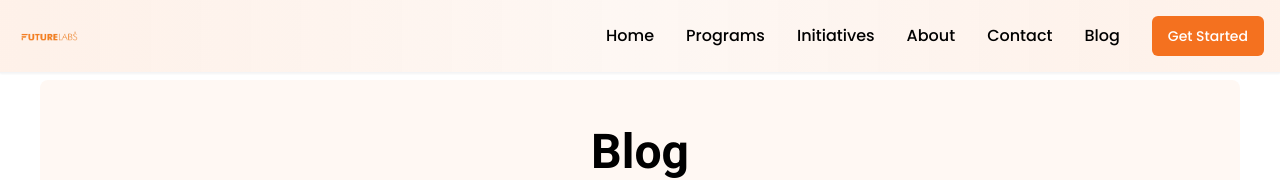
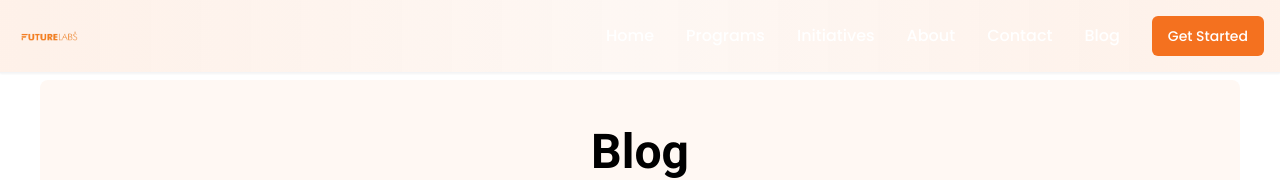
Before and after one commit to FutureLabss/futurelabs-africa-rise, a React (Vite) app: page /blog in a window 1280 px wide. Shown: the top 180 px of the page. Built offline with nearby package versions, Linux system fonts and the light colour scheme.

Commit message:
Set menu text to white

```diff
--- a/src/components/Navbar.tsx
+++ b/src/components/Navbar.tsx
@@ -24,22 +24,22 @@ const Navbar = () => {
 
         {/* Desktop Navigation */}
         <div className="hidden md:flex items-center space-x-8">
-          <Link to="/" className="text-foreground hover:text-primary transition-colors font-medium">
+          <Link to="/" className="text-white hover:text-white/80 transition-colors font-medium">
             Home
           </Link>
-          <Link to="/programs" className="text-foreground hover:text-primary transition-colors font-medium">
+          <Link to="/programs" className="text-white hover:text-white/80 transition-colors font-medium">
             Programs
           </Link>
-          <Link to="/initiatives" className="text-foreground hover:text-primary transition-colors font-medium">
+          <Link to="/initiatives" className="text-white hover:text-white/80 transition-colors font-medium">
             Initiatives
           </Link>
-          <Link to="/about" className="text-foreground hover:text-primary transition-colors font-medium">
+          <Link to="/about" className="text-white hover:text-white/80 transition-colors font-medium">
             About
           </Link>
-          <Link to="/contact" className="text-foreground hover:text-primary transition-colors font-medium">
+          <Link to="/contact" className="text-white hover:text-white/80 transition-colors font-medium">
             Contact
           </Link>
-          <Link to="/blog" className="text-foreground hover:text-primary transition-colors font-medium">
+          <Link to="/blog" className="text-white hover:text-white/80 transition-colors font-medium">
             Blog
           </Link>
           <Button asChild variant="default" className="font-medium">
@@ -51,7 +51,7 @@ const Navbar = () => {
         <div className="md:hidden">
           <button
             onClick={() => setIsOpen(!isOpen)}
-            className="text-secondary focus:outline-none"
+            className="text-white focus:outline-none"
           >
             {isOpen ? <X size={24} /> : <Menu size={24} />}
           </button>
```
